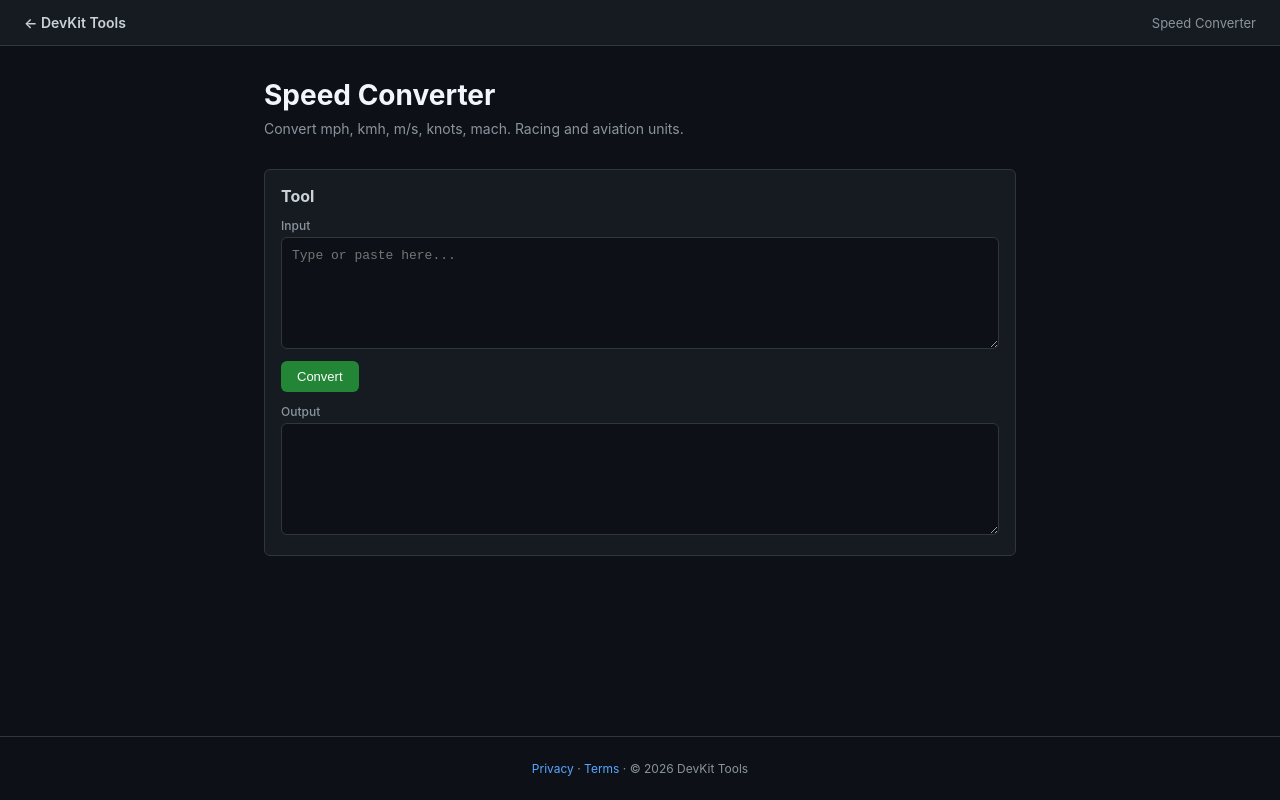
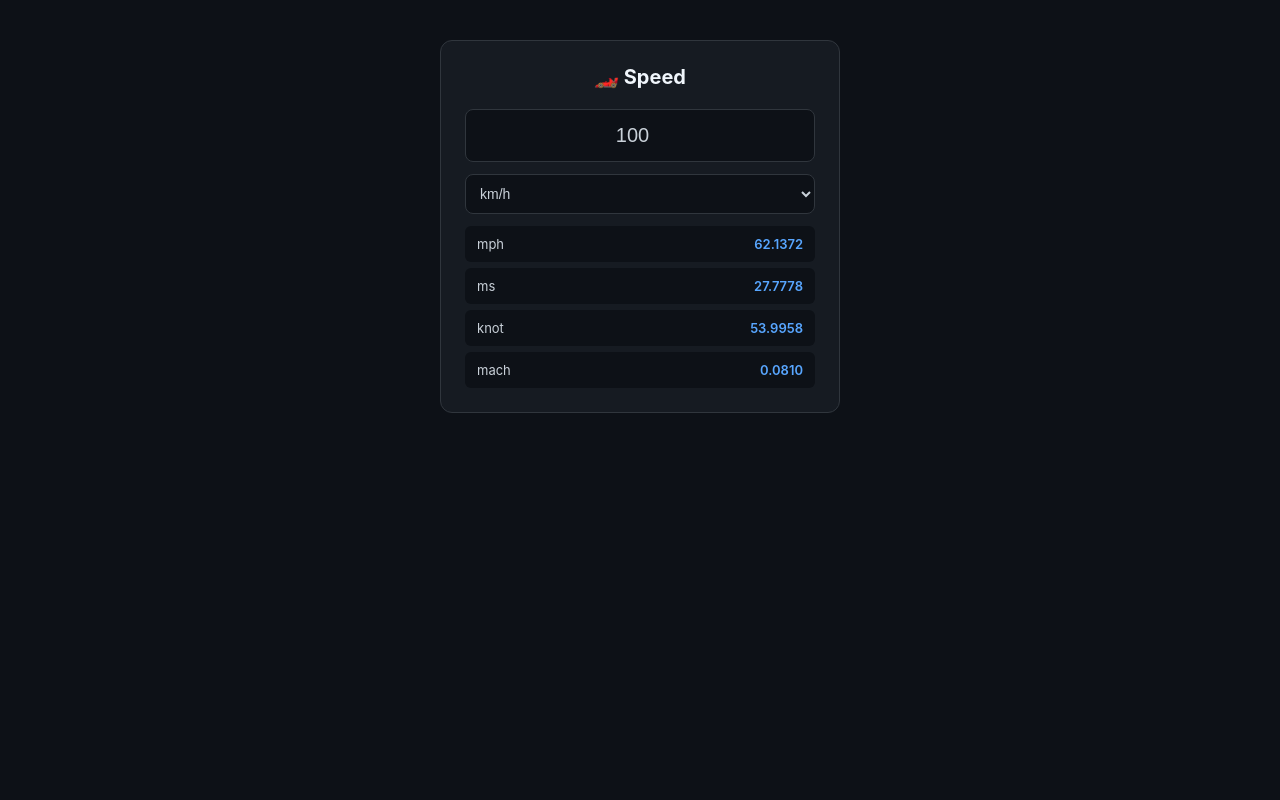
Before and after one commit to 479464887-rgb/speed-converter, a plain HTML site: page docs/index.html in a window 1280 px wide. Drawn offline with Linux system fonts and the light colour scheme.

Commit message:
Inject real conversion formulas and UI

```diff
--- a/docs/index.html
+++ b/docs/index.html
@@ -1,62 +1,21 @@
-<!DOCTYPE html>
-<html lang="en">
-<head>
-<meta charset="UTF-8">
-<meta name="viewport" content="width=device-width,initial-scale=1.0">
-<meta name="description" content="Convert mph, kmh, m/s, knots, mach. Racing and aviation units.">
-<meta name="keywords" content="speed converter, mph kmh, velocity converter, knot">
-<title>Speed Converter — DevKit Tools</title>
-<style>
-:root{--bg:#0d1117;--surface:#161b22;--border:#30363d;--text:#c9d1d9;--text2:#8b949e;--accent:#58a6ff;--radius:6px;}
+<!DOCTYPE html><html lang="en"><head><meta charset="UTF-8"><meta name="viewport" content="width=device-width,initial-scale=1.0"><meta name="description" content="Convert between km/h, mph, m/s, knots"><title>Speed Converter — DevKit Tools</title><style>
+:root{--bg:#0d1117;--surface:#161b22;--border:#30363d;--text:#c9d1d9;--accent:#58a6ff;}
 *{margin:0;padding:0;box-sizing:border-box;}
-body{font-family:-apple-system,sans-serif;background:var(--bg);color:var(--text);min-height:100vh;display:flex;flex-direction:column;}
-.header{background:var(--surface);border-bottom:1px solid var(--border);padding:14px 24px;position:sticky;top:0;z-index:10;display:flex;align-items:center;justify-content:space-between;}
-.header a{color:var(--text);text-decoration:none;font-weight:600;font-size:14px;}
-.container{max-width:800px;margin:0 auto;padding:32px 24px;flex:1;width:100%;}
-h1{font-size:28px;font-weight:700;margin-bottom:8px;color:#f0f6fc;}
-.subtitle{color:var(--text2);font-size:14px;margin-bottom:32px;}
-.card{background:var(--surface);border:1px solid var(--border);border-radius:var(--radius);padding:16px;margin-bottom:16px;}
-.card h2{font-size:16px;margin-bottom:12px;}
-textarea,input,select{width:100%;background:var(--bg);border:1px solid var(--border);border-radius:var(--radius);padding:10px;color:var(--text);font-size:13px;font-family:monospace;resize:vertical;}
-textarea:focus,input:focus,select:focus{outline:none;border-color:var(--accent);}
-.btn{background:#238636;color:#fff;border:none;border-radius:var(--radius);padding:8px 16px;font-size:13px;cursor:pointer;}
-.btn:hover{background:#2ea043;}
-.btn.secondary{background:var(--surface);border:1px solid var(--border);color:var(--text);}
-.output{margin-top:12px;word-break:break-all;min-height:40px;}
-.footer{text-align:center;padding:24px;color:var(--text2);font-size:12px;border-top:1px solid var(--border);}
-.footer a{color:var(--accent);text-decoration:none;}
-.label{display:block;font-size:12px;color:var(--text2);margin-bottom:4px;font-weight:500;}
-</style>
-</head>
-<body>
-<div class="header">
-  <a href="https://devkit-tools.xyz">← DevKit Tools</a>
-  <span style="color:var(--text2);font-size:13px;">Speed Converter</span>
-</div>
-<div class="container">
-  <h1>Speed Converter</h1>
-  <p class="subtitle">Convert mph, kmh, m/s, knots, mach. Racing and aviation units.</p>
-  <div class="card">
-    <h2>Tool</h2>
-    <div id="tool-area">
-      <label class="label">Input</label>
-      <textarea id="input" rows="6" placeholder="Type or paste here..."></textarea>
-      <button class="btn" onclick="process()" style="margin-top:8px;">Convert</button>
-      <label class="label" style="margin-top:12px;">Output</label>
-      <textarea id="output" rows="6" readonly></textarea>
-    </div>
-  </div>
-</div>
-<div class="footer">
-  <a href="https://devkit-tools.xyz/privacy">Privacy</a> ·
-  <a href="https://devkit-tools.xyz/terms">Terms</a> ·
-  © 2026 DevKit Tools
-</div>
+body{font-family:-apple-system,sans-serif;background:var(--bg);color:var(--text);min-height:100vh;display:flex;flex-direction:column;align-items:center;padding:40px 16px;}
+.card{background:var(--surface);border:1px solid var(--border);border-radius:12px;padding:24px;max-width:400px;width:100%;}
+h1{font-size:20px;color:#f0f6fc;margin-bottom:20px;text-align:center;}
+input{width:100%;background:var(--bg);border:1px solid var(--border);border-radius:8px;padding:14px;color:var(--text);font-size:20px;text-align:center;margin-bottom:12px;}
+input:focus{outline:none;border-color:var(--accent);}
+select{width:100%;background:var(--bg);border:1px solid var(--border);border-radius:8px;padding:10px;color:var(--text);font-size:14px;margin-bottom:12px;}
+.results{display:grid;gap:6px;}
+.r{display:flex;justify-content:space-between;padding:10px 12px;background:var(--bg);border-radius:6px;font-size:13px;}
+.r .val{color:var(--accent);font-weight:600;}
+</style></head><body><div class="card"><h1>🏎️ Speed</h1>
+<input type="number" id="val" value="100" oninput="conv()">
+<select id="from" onchange="conv()"><option value="kmh" selected>km/h</option><option value="mph">mph</option><option value="ms">m/s</option><option value="knot">Knots</option><option value="mach">Mach</option></select>
+<div class="results" id="results"></div></div>
 <script>
-function process() {
-  const v = document.getElementById('input').value;
-  document.getElementById('output').value = v ? 'Processing... (full feature coming soon)' : '';
-}
-</script>
-</body>
-</html>
+const toMs={kmh:0.277778,mph:0.44704,ms:1,knot:0.514444,mach:343};
+const units=Object.keys(toMs);
+function conv(){const v=parseFloat(document.getElementById('val').value)||0;const f=document.getElementById('from').value;const ms=v*toMs[f];document.getElementById('results').innerHTML=units.filter(u=>u!==f).map(u=>'<div class="r"><span>'+u+'</span><span class="val">'+(ms/toMs[u]).toFixed(4)+'</span></div>').join('')}conv();
+</script></body></html>
```
Also changed, not shown: index.html (+19 -60 lines).
